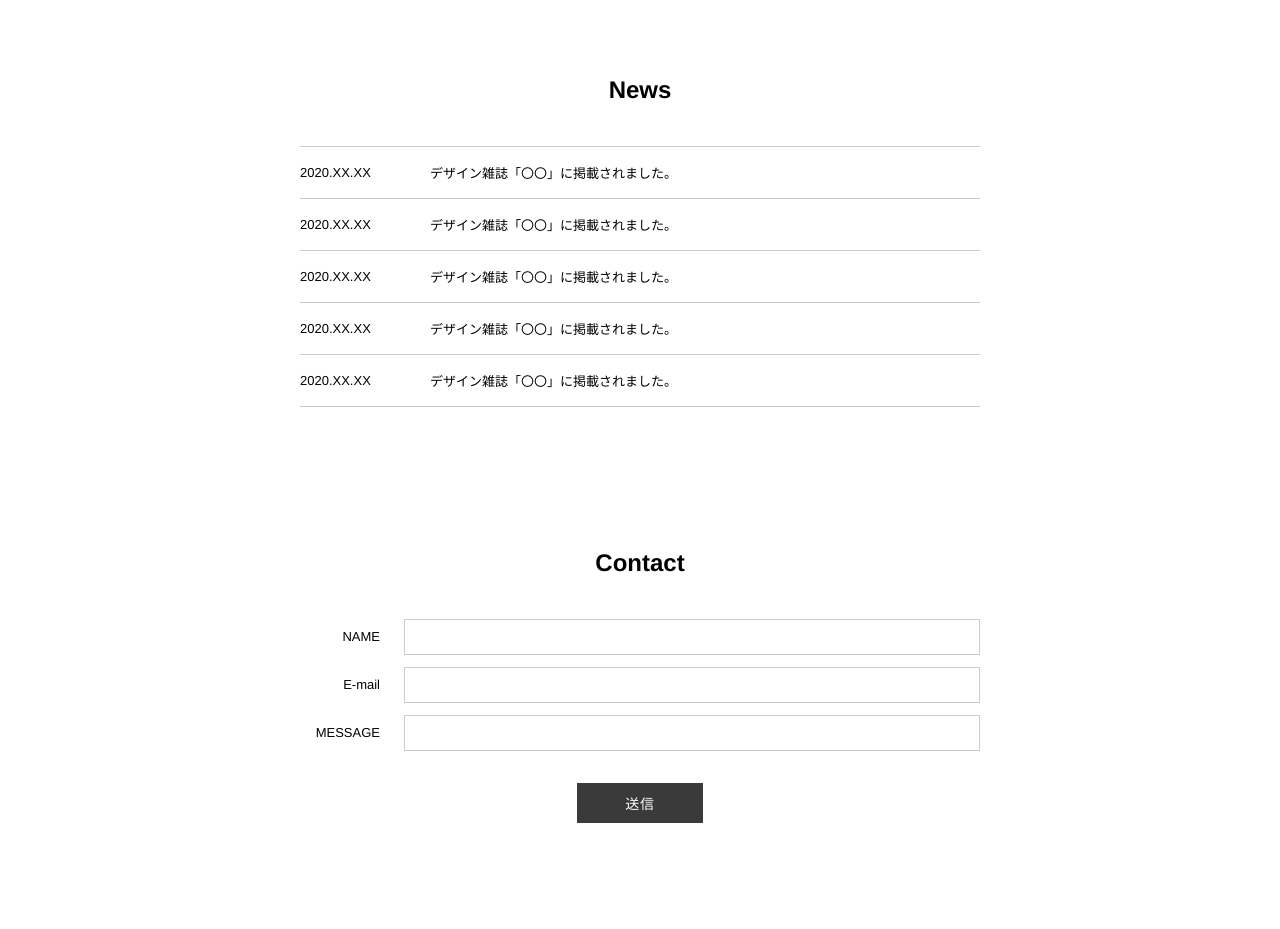
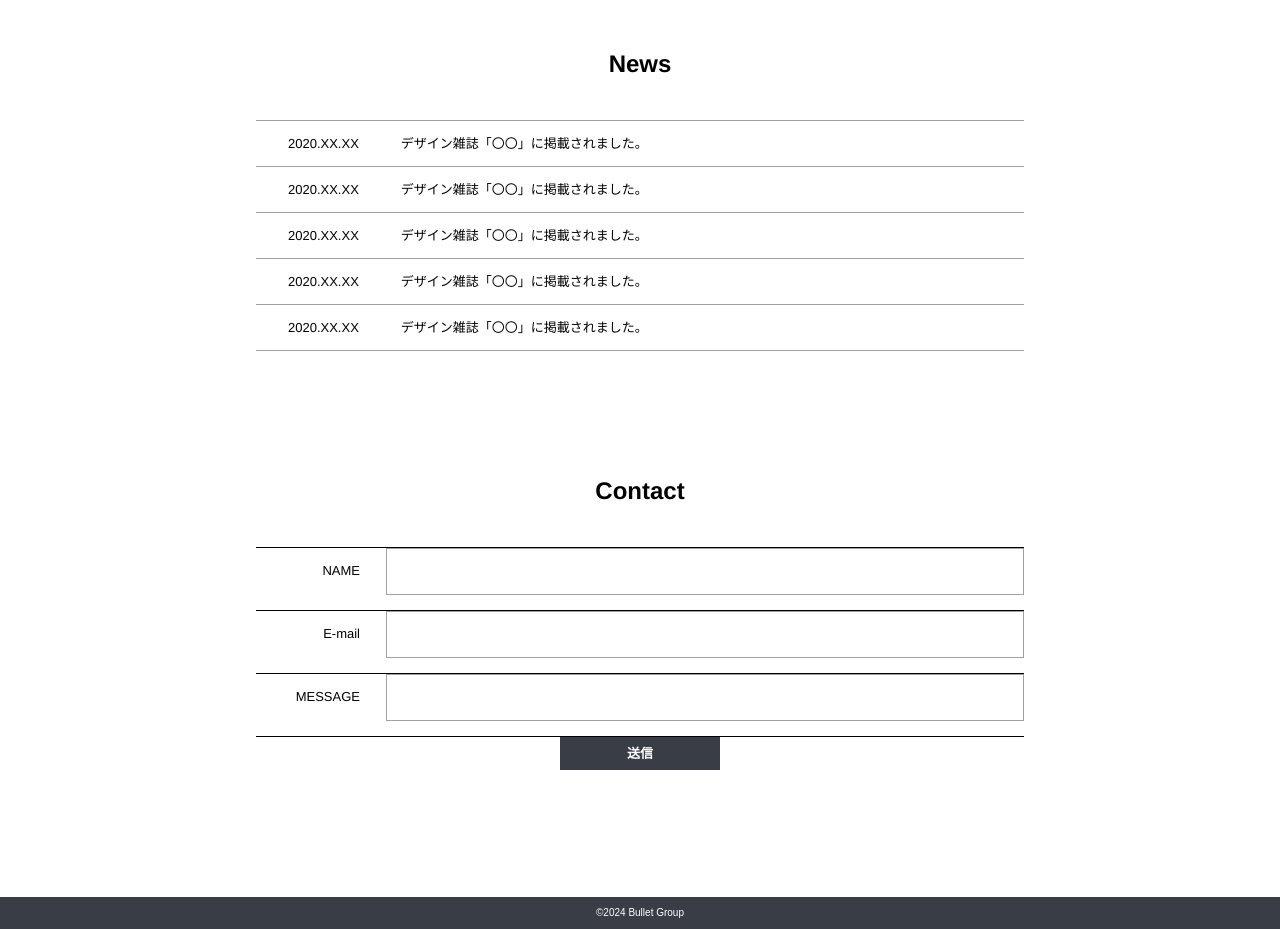
Before and after one commit to st-bltinc/markup-exercise-2026, a plain HTML site: page index_2.html in a window 1280 px wide. Shown: the part 1420-2349 px from the top of the page. Drawn offline with Linux system fonts and the light colour scheme; some packages are replaced by stand-ins of ours.

Commit message:
fix: HTMLとCSSの編集

```diff
--- a/index_2.html
+++ b/index_2.html
@@ -1,11 +1,14 @@
 <!DOCTYPE html>
 <html lang="ja">
+
 <head>
     <meta charset="UTF-8">
     <meta name="viewport" content="width=device-width, initial-scale=1.0">
     <title>My Work</title>
+    <link rel="stylesheet" href="https://cdn.jsdelivr.net/npm/destyle.css@1.0.15/destyle.css" />
     <link rel="stylesheet" href="style_2.css">
 </head>
+
 <body>
 
     <!-- HEADER -->
@@ -48,7 +51,9 @@
                             <p>UTT WWW.AAAAAAS</p>
                             <p>mail: xxx@xxxxxx.jp</p>
                         </div>
-            <p class="about-desc">プロフィールテキストテキストテキストテキストテキストテキストテキストテキストテキストストテキストテキストテキストテ<br>キストテキストテキストテキストテキストテキストテキストテキスト テキストテキストテキストテキストテキストテキストテキストテキストテキストテキストテキス</p>
+                        <p class="about-desc">
+                            プロフィールテキストテキストテキストテキストテキストテキストテキストテキストテキストストテキストテキストテキストテ<br>キストテキストテキストテキストテキストテキストテキストテキスト
+                            テキストテキストテキストテキストテキストテキストテキストテキストテキストテキストテキス</p>
                     </div>
                 </div>
             </div>
@@ -122,4 +127,8 @@
             </div>
         </section>
 
+        <!-- FOOTER -->
+        <footer class="footer">
+            <p class="footer-text">©2024 Bullet Group</p>
+        </footer>
     </main>
--- a/style_2.css
+++ b/style_2.css
@@ -9,14 +9,12 @@
   color: #000;
   background: #fff;
   width: 100%;
-  height: 2346px;
   opacity: 1;
 }
 
 /* ===== HEADER ===== */
 .header {
   width: 100%;
-  height: 160px;
   gap: 10px;
   opacity: 1;
   padding-right: 174px;
@@ -199,12 +197,17 @@
 
 /* ===== WORKS ===== */
 .works {
+  max-width: 768px;
+  width: 100%;
+  height: 526px;
+  gap: 32px;
   padding-top: 64px;
-  padding-bottom: 80px;
+  padding-bottom: 64px;
+  margin: 0 auto
 }
 
 .works-inner {
-  max-width: 680px;
+  max-width: 768px;
   margin: 0 auto;
   display: flex;
   flex-direction: column;
@@ -214,12 +217,15 @@
 .works-grid {
   display: grid;
   grid-template-columns: repeat(3, 1fr);
-  gap: 8px;
+  gap: 24px;
   width: 100%;
 }
 
 .works-item {
-  aspect-ratio: 4 / 3;
+  width: 239;
+  height: 156;
+  opacity: 1;
+  aspect-ratio: 3 / 2;
   overflow: hidden;
 }
 
@@ -233,11 +239,11 @@
 /* ===== NEWS ===== */
 .news {
   padding-top: 64px;
-  padding-bottom: 80px;
+  padding-bottom: 64px;
 }
 
 .news-inner {
-  max-width: 680px;
+  max-width: 768px;
   margin: 0 auto;
   display: flex;
   flex-direction: column;
@@ -247,37 +253,50 @@
 .news-list {
   width: 100%;
   list-style: none;
-  border-top: 1px solid #ccc;
+  border-top-width: 1px;
+  border-top: 1px solid #A1A1A1;
 }
 
 .news-item {
   display: flex;
   align-items: center;
-  gap: 40px;
-  padding: 16px 0;
-  border-bottom: 1px solid #ccc;
+  gap: 10px;
+  padding: 16px 16px;
+  border-bottom: 1px solid #A1A1A1;
 }
 
 .news-date {
+  font-family: Helvetica;
+  font-weight: 400;
+  font-style: Regular;
   font-size: 13px;
-  color: #000;
-  white-space: nowrap;
-  min-width: 90px;
+  line-height: 100%;
+  letter-spacing: 0%;
+  text-align: center;
+  color: #000000;
+  padding: 0 16px;
 }
 
 .news-text {
+  font-family: Helvetica;
+  font-weight: 400;
+  font-style: Regular;
   font-size: 13px;
-  color: #000;
+  line-height: 100%;
+  letter-spacing: 0%;
+  text-align: center;
+  color: #000000;
+  padding: 0 16px;
 }
 
 /* ===== CONTACT ===== */
 .contact {
   padding-top: 64px;
-  padding-bottom: 80px;
+  padding-bottom: 128px;
 }
 
 .contact-inner {
-  max-width: 680px;
+  max-width: 768px;
   margin: 0 auto;
   display: flex;
   flex-direction: column;
@@ -288,94 +307,142 @@
   width: 100%;
   display: flex;
   flex-direction: column;
-  gap: 0;
+  gap: 16px;
 }
 
 .form-row {
   display: flex;
   align-items: center;
-  gap: 24px;
-  margin-bottom: 12px;
+  width: 768px;
+  height: 47px;
+  opacity: 1;
+  gap: 10px;
+  border-top-width: 1px;
 }
 
 .form-label {
+  font-family: Helvetica;
+  font-weight: 400;
+  font-style: Regular;
   font-size: 13px;
-  font-weight: 400;
-  color: #000;
+  line-height: 100%;
+  letter-spacing: 0%;
   text-align: right;
-  width: 80px;
-  flex-shrink: 0;
+  color: #000000;
+  width: 120px;
+  height: 47px;
+  opacity: 1;
+  gap: 10px;
+  padding: 16px;
 }
 
 .form-input {
   flex: 1;
-  height: 36px;
-  border: 1px solid #ccc;
+  width: 638px;
+  height: 47px;
+  border: 1px solid #A1A1A1;
   padding: 0 10px;
   font-size: 13px;
   font-family: Helvetica, Arial, sans-serif;
   outline: none;
-  background: #fff;
-}
-
-.form-input:focus {
-  border-color: #888;
 }
 
 .form-submit {
   display: flex;
   justify-content: center;
-  margin-top: 20px;
+  width: 768px;
+  height: 33px;
+  opacity: 1;
+  gap: 10px;
+  border-top-width: 1px;
 }
 
 .submit-btn {
-  background: #3a3a3a;
-  color: #fff;
-  border: none;
-  padding: 10px 48px;
-  font-size: 14px;
-  font-family: Helvetica, Arial, sans-serif;
+  width: 160px;
+  height: 33px;
+  padding-top: 4px;
+  padding-right: 48px;
+  padding-bottom: 4px;
+  padding-left: 48px;
+  opacity: 1;
+  gap: 10px;
+  background: #393E46;
+  font-family: Helvetica;
+  font-weight: 700;
+  font-style: Bold;
+  font-size: 13px;
+  line-height: 100%;
+  letter-spacing: 0%;
+  text-align: center;
+  vertical-align: middle;
+  color: #FFFFFF;
   cursor: pointer;
-  letter-spacing: 0.05em;
-}
-
-.submit-btn:hover {
-  opacity: 0.8;
 }
 
 /* ===== FOOTER ===== */
 .footer {
+  width: 100%;
+  height: 32px;
+  opacity: 1;
+  padding-right: 174px;
+  padding-left: 174px;
+  gap: 10px;
   background: #393E46;
-  padding: 16px 40px;
   display: flex;
   align-items: center;
   justify-content: center;
 }
 
 .footer-text {
-  font-family: Arial, sans-serif;
+  font-family: Arial;
+  font-weight: 400;
+  font-style: Regular;
   font-size: 10px;
-  font-weight: 400;
-  letter-spacing: 0.2em;
-  color: #fff;
+  line-height: 100%;
+  letter-spacing: 20%;
+  text-align: center;
+  vertical-align: middle;
+  color: #FFFFFF;
 }
 
-/* ===== RESPONSIVE (SP: ~767px) ===== */
+/* ===== RESPONSIVE SP===== */
 @media (max-width: 767px) {
 
   /* HEADER */
   .header {
-    padding: 12px 16px;
+    width: 480;
+    height: 192;
+    gap: 10px;
+    opacity: 1;
+    padding-right: 174px;
+    padding-left: 174px;
   }
 
   .header-inner {
     flex-direction: column;
     align-items: center;
-    gap: 10px;
+    width: 768px;
+    height: 192px;
+    opacity: 1;
+    padding-top: 62px;
+    padding-right: 52px;
+    padding-bottom: 62px;
+    padding-left: 52px;
   }
 
   .site-title {
-    font-size: 18px;
+    width: 141px;
+    height: 37px;
+    opacity: 1;
+    top: -53.29px;
+    left: -3px;
+    font-family: Helvetica;
+    font-weight: 400;
+    font-style: Regular;
+    font-size: 31.8px;
+    line-height: 100%;
+    letter-spacing: 0%;
+    color: #2B3137;
   }
 
   .nav {
@@ -387,24 +454,28 @@
   }
 
   /* MAIN VISUAL */
+  .main-visual {
+    height: auto;
+  }
+
   .main-visual-image {
-    content: url("mainvisual-sp.png");
+    height: auto;
   }
 
   /* ABOUT */
   .about {
     padding-top: 40px;
-    padding-bottom: 48px;
+    padding-bottom: 40px;
   }
 
   .about-inner {
     padding: 0 20px;
+    align-items: flex-start;
   }
 
   .about-content {
     flex-direction: column;
-    align-items: flex-start;
-    gap: 20px;
+    gap: 16px;
   }
 
   .about-image {
@@ -414,11 +485,10 @@
   /* WORKS */
   .works {
     padding-top: 40px;
-    padding-bottom: 48px;
-  }
-
-  .works-inner {
-    padding: 0 20px;
+    padding-bottom: 40px;
+    padding-left: 20px;
+    padding-right: 20px;
+    gap: 24px;
   }
 
   .works-grid {
@@ -427,13 +497,13 @@
   }
 
   .works-item {
-    aspect-ratio: 4 / 3;
+    aspect-ratio: 3 / 2;
   }
 
   /* NEWS */
   .news {
     padding-top: 40px;
-    padding-bottom: 48px;
+    padding-bottom: 40px;
   }
 
   .news-inner {
@@ -452,14 +522,10 @@
     color: #888;
   }
 
-  .news-text {
-    font-size: 13px;
-  }
-
   /* CONTACT */
   .contact {
     padding-top: 40px;
-    padding-bottom: 48px;
+    padding-bottom: 40px;
   }
 
   .contact-inner {
@@ -482,6 +548,10 @@
     width: 100%;
   }
 
+  .form-row:last-of-type .form-input {
+    height: 80px;
+  }
+
   /* FOOTER */
   .footer {
     padding: 12px 20px;
```
Also changed, not shown: 1 other file. Lines whose indentation alone changed are shown as unchanged.
